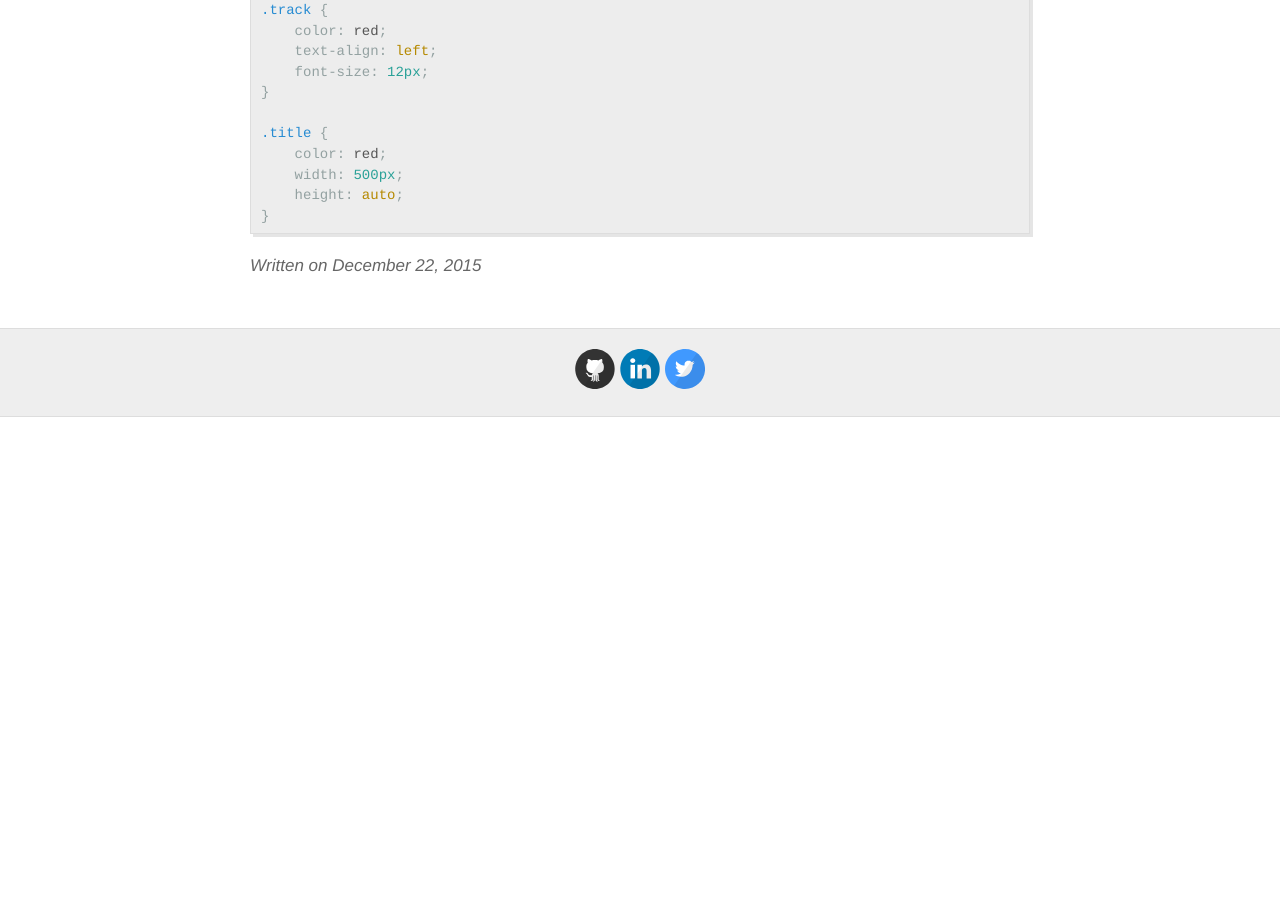
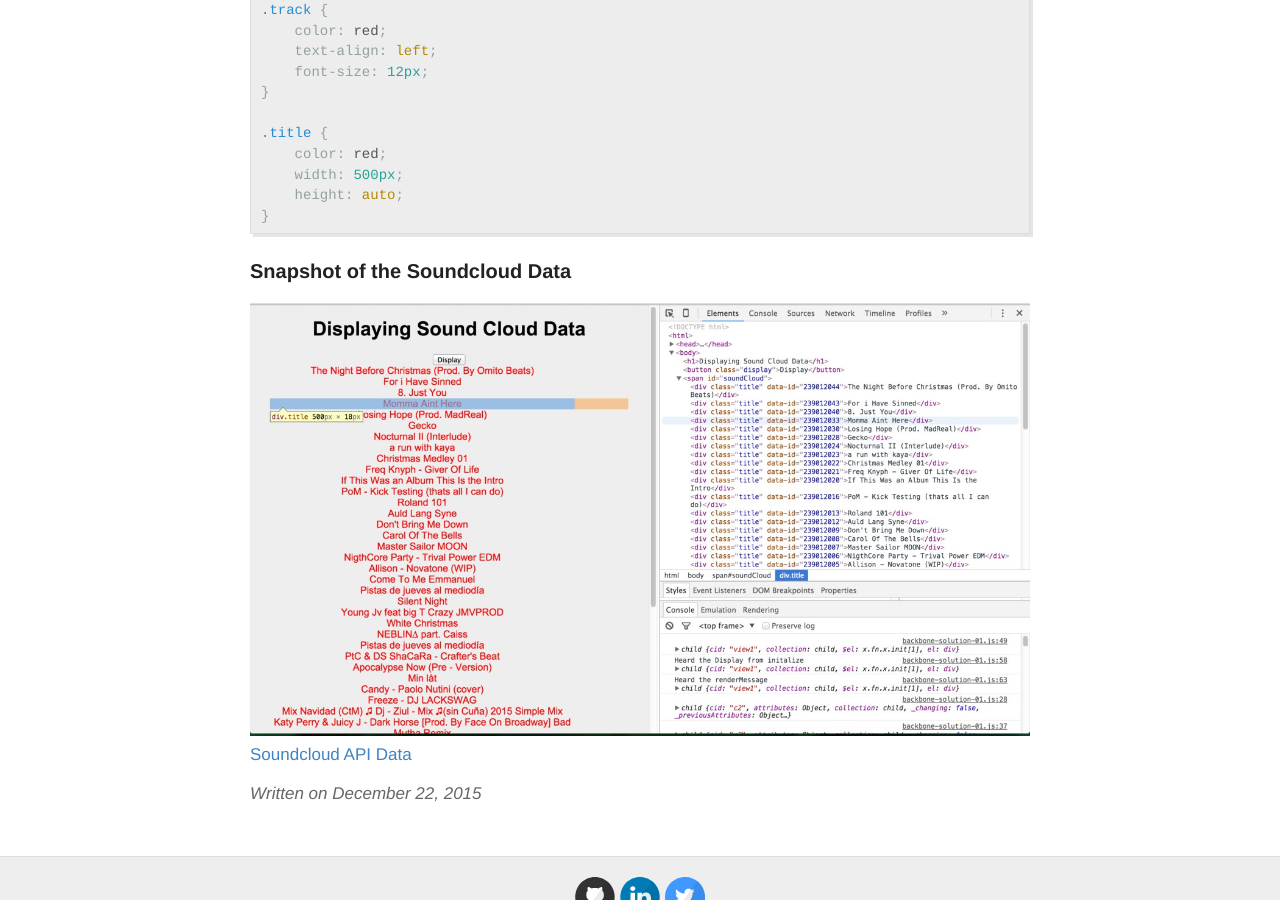
Before and after one commit to ksiddana/ksiddana.github.io, a Jekyll site: the page built from _posts/2015-12-22-Backbone Tutorials.md, in a window 1280 px wide and 900 px high, scrolled down 4095 px. Built offline with Jekyll 4.4.1, drawn with Linux system fonts in a browser that asks for light colours; Markdown is read by kramdown in place of the engine named in the settings; before the commit the page ends 4512 px from its top, so only the background shows below that.

Commit message:
Added Screenshot for Backbone Soundcloud API

```diff
--- a/_posts/2015-12-22-Backbone Tutorials.md
+++ b/_posts/2015-12-22-Backbone Tutorials.md
@@ -189,3 +189,8 @@ body {
     height: auto;
 }
 {% endhighlight %}
+
+### Snapshot of the Soundcloud Data ###
+
+<span class="snapshot"><img src="/images/Backbone Soundcloud Tutorial Screenshot.jpg" alt=""></span>
+[Soundcloud API Data]({{ site.baseurl }}/images/Backbone Soundcloud Tutorial Screenshot.jpg)
```
Also changed, not shown: images/Backbone Soundcloud Tutorial Screenshot.jpg (added), images/Screen Shot 2015-12-24 at 3.32.44 PM.png (added).
